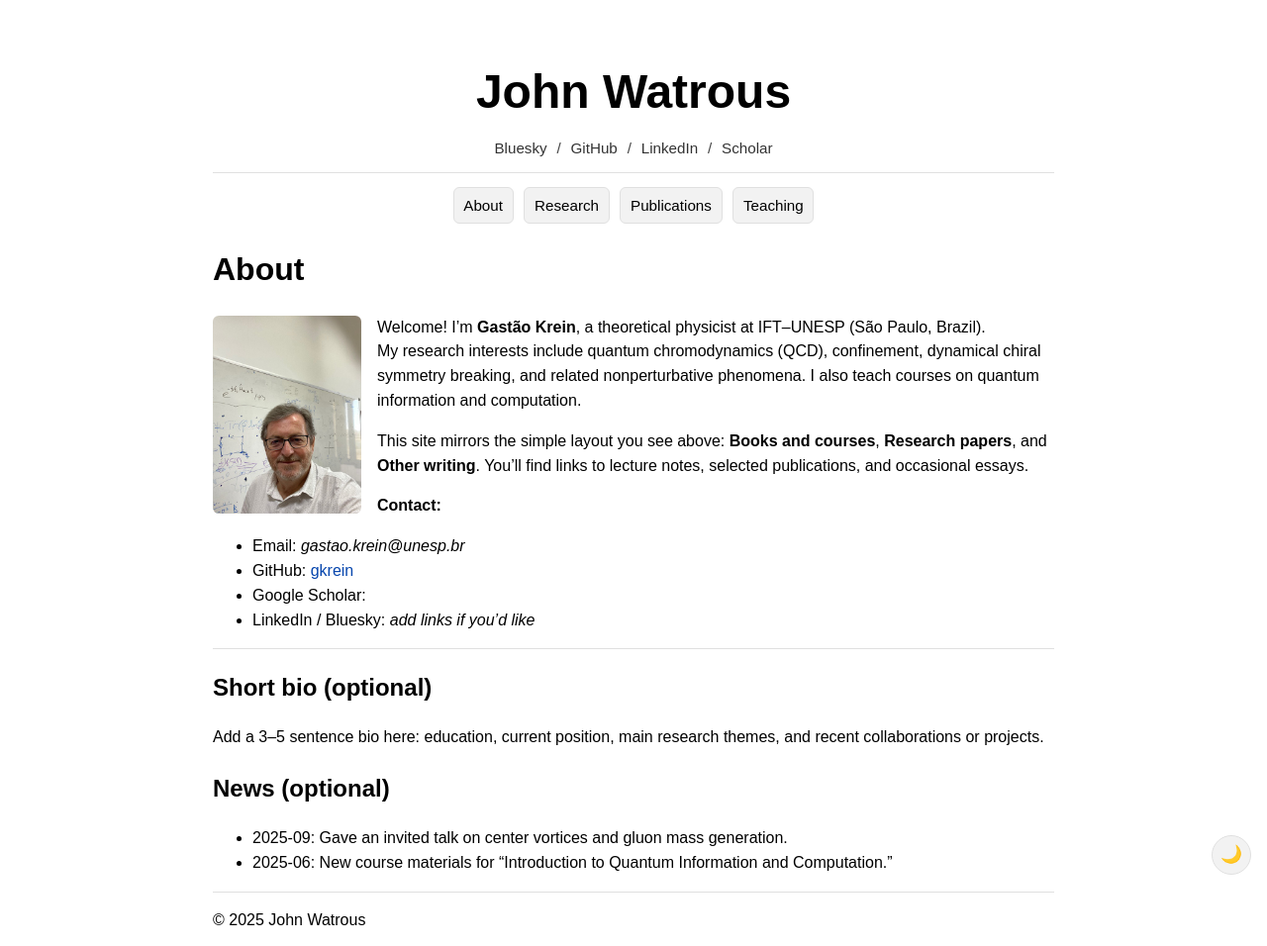
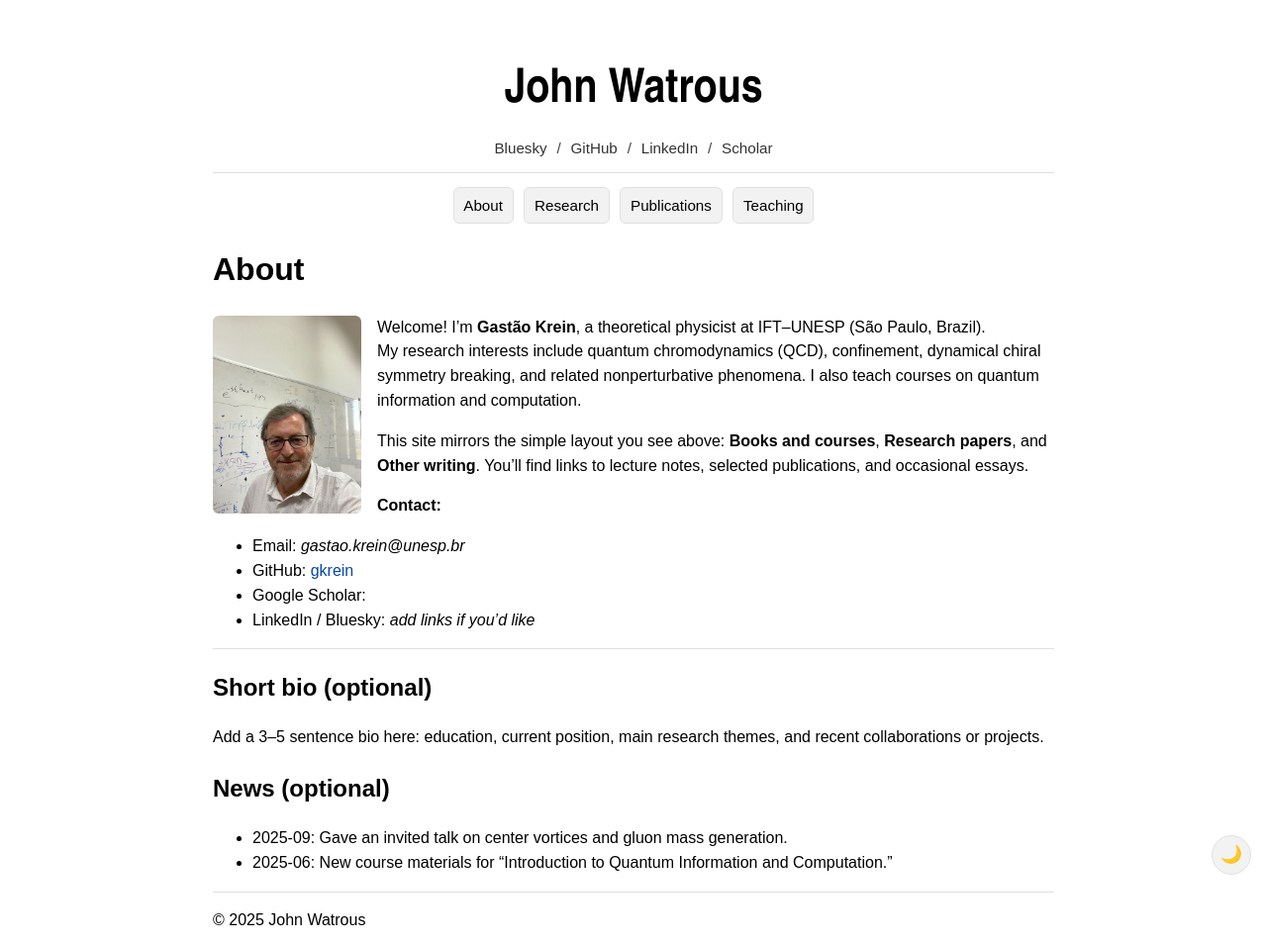
Before and after one commit to gkrein/gkrein.github.io, a Jekyll site: the page built from index.md, in a window 1280 px wide. Shown: the whole page at 99% size. Built offline with Jekyll 4.4.1, drawn with Linux system fonts in a browser that asks for light colours.

Commit message:
Update site.css

```diff
--- a/assets/css/site.css
+++ b/assets/css/site.css
@@ -39,7 +39,7 @@ a:hover { text-decoration: underline; }
 
 /* Masthead: centered name + centered social links */
 .masthead { text-align: center; margin-bottom: 0.75rem; }
-.masthead h1 { font-family: Arial, "DejaVu Sans ExtraLight", "DejaVu Sans", -apple-system, BlinkMacSystemFont, "Segoe UI", Roboto,
+.masthead h1 { font-family: "Arial Narrow", Arial, "DejaVu Sans ExtraLight", "DejaVu Sans", -apple-system, BlinkMacSystemFont, "Segoe UI", Roboto,
                Helvetica, sans-serif; font-size: 3.0rem; margin-top: 3.5rem; margin-bottom: 0.5rem; font-weight: 600; }
 .masthead .social { font-size: 0.95rem; color: var(--muted-text); }
 .masthead .social a { color: var(--text-color); opacity: 0.8; }
```
